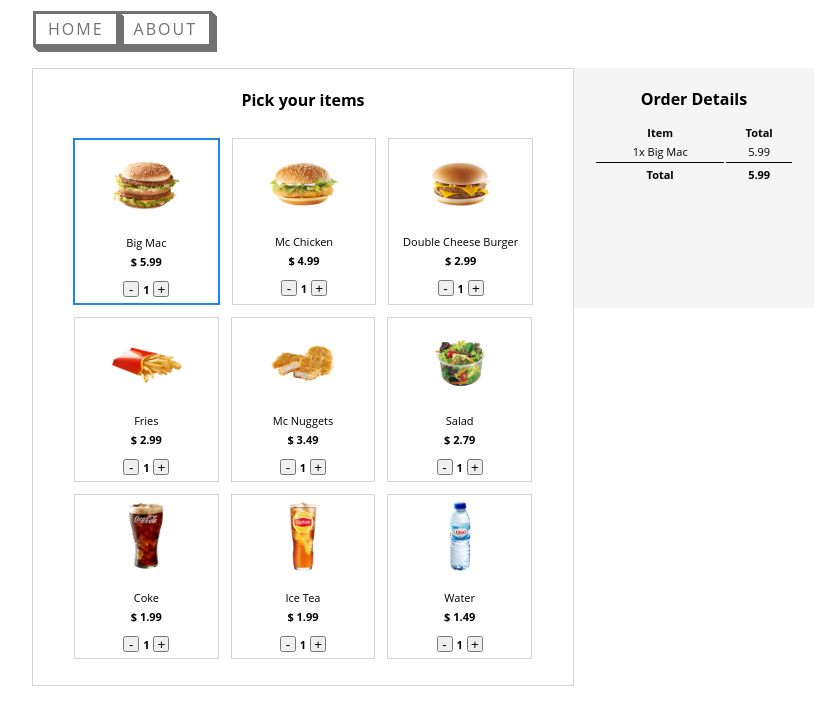
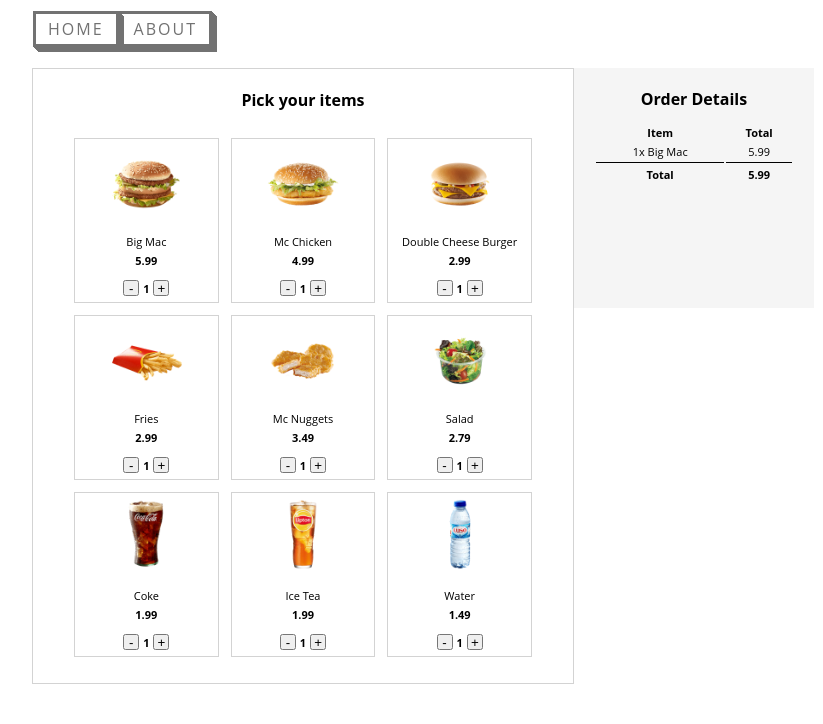
Before and after one commit to balicaionut/vue_self_service, a Vue app: page / in a window 1280 px wide. Shown: the top 724 px of the page, without its empty margins (217-1040 px from the left). Built offline with nearby package versions, Linux system fonts and the light colour scheme.

Commit message:
display products dynamically
used v-for and different propriety bindings to display products dynamically

```diff
--- a/src/components/SelfService.vue
+++ b/src/components/SelfService.vue
@@ -3,7 +3,22 @@
     <main>
       <section class="items">
         <h4>Pick your items</h4>
-        <div class="product selected">
+        <div class="product" v-for="product in products" :key="product">
+          <div class="photo">
+            <img :src="require('../assets/' + product.photo)" :alt="product.name" />
+          </div>
+          <div class="description">
+            <span class="name">{{ product.name }}</span>
+            <span class="price">{{ product.price }}</span>
+            <div class="quantity-area">
+              <button>-</button>
+              <span class="quantity">{{ product.quantity }}</span>
+              <button>+</button>
+            </div>
+          </div>
+        </div>
+
+        <!-- <div class="product selected">
             <div class="photo">
                 <img src="../assets/img/big-mac.png" alt="big-mac">
             </div>
@@ -128,7 +143,7 @@
                     <button>+</button>
                 </div>
             </div>
-        </div>
+        </div> -->
       </section>
 
       <section class="summary">
@@ -162,9 +177,7 @@
 
 export default {
   name: 'SelfService',
-  components: {
-
-  },
+  components: {},
   data() {
     return {
       products: [],
```
Lines whose indentation alone changed are shown as unchanged.
